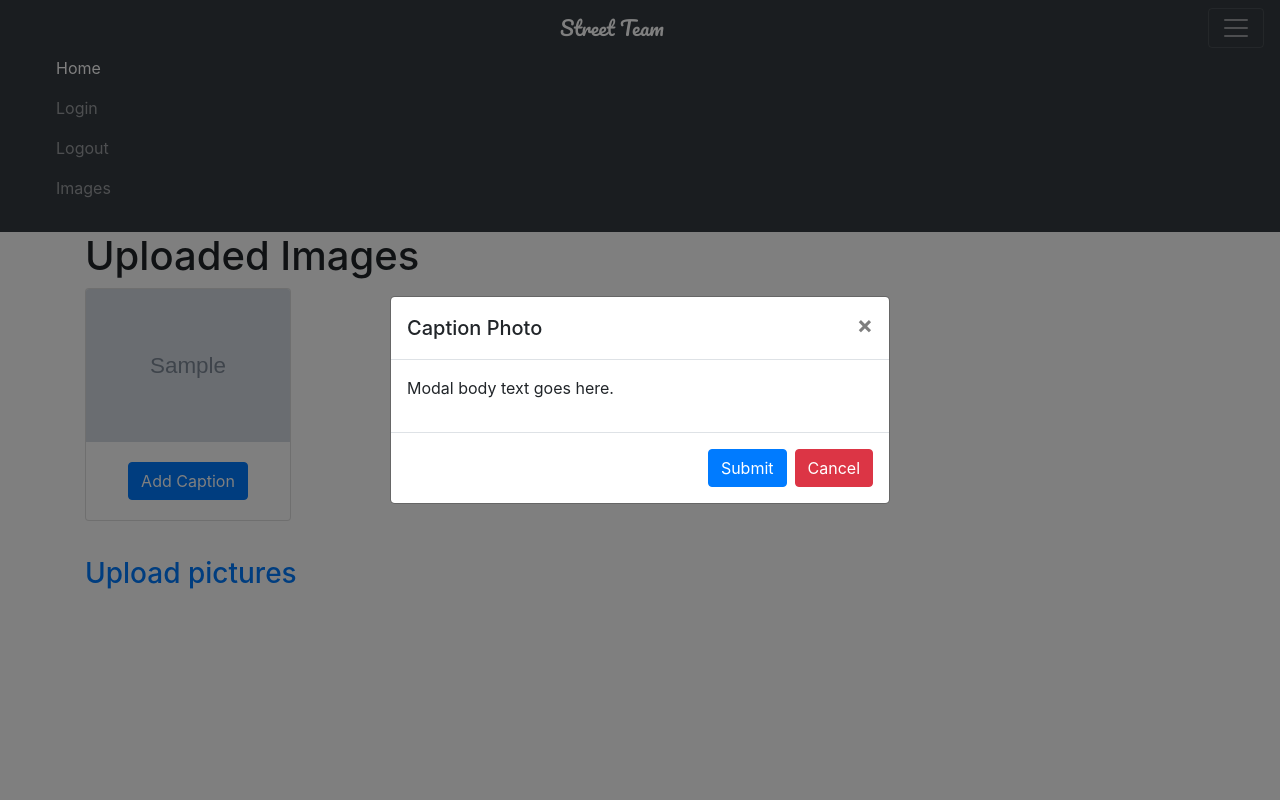
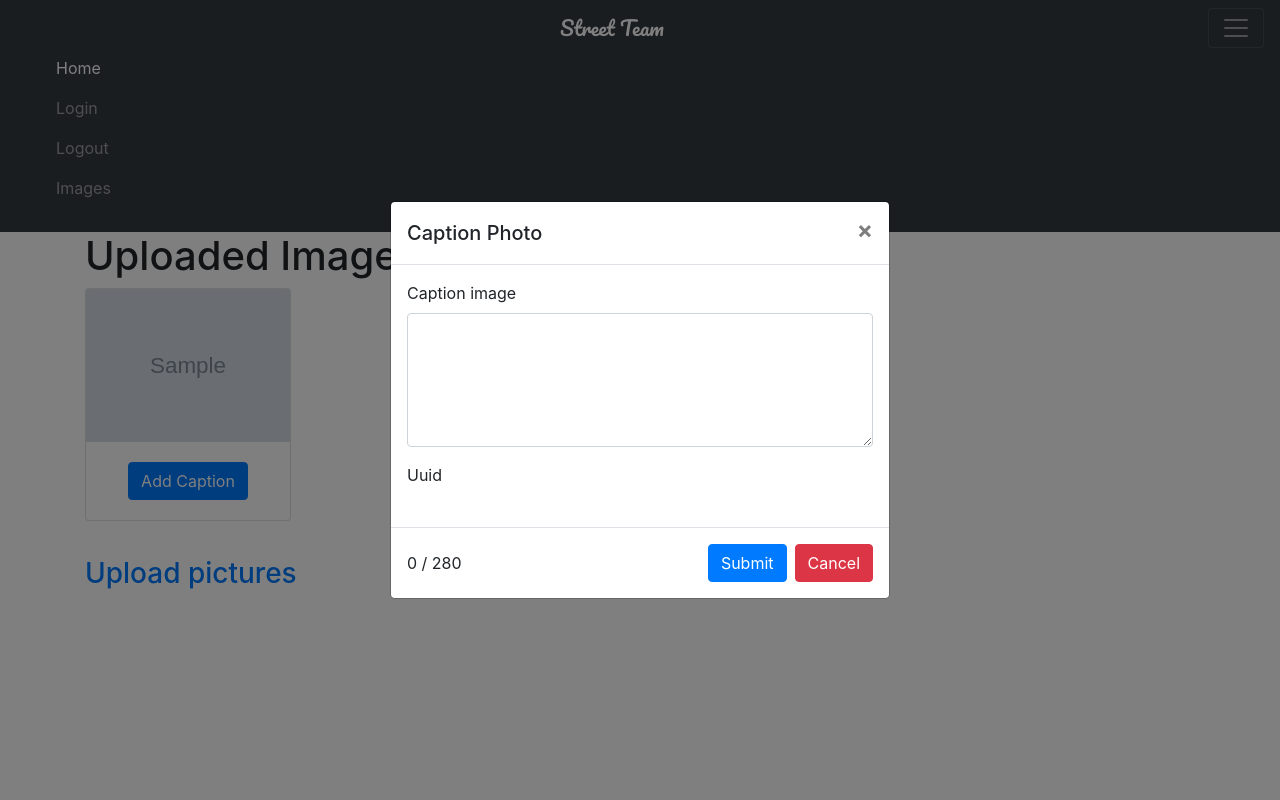
Before and after one commit to alysivji/street-team, a Django app: template streetteam/apps/mediahub/templates/list.html in a window 1280 px wide, after a click on "Add Caption". Run offline with Django 3.2, Linux system fonts and the light colour scheme; tables that the repository leaves empty hold one stand-in row (values such as "Sample post"); the template is opened without the code that fills it: values that come from a table or form of the project are taken from there, most other values are stand-ins (such as "Sample title", 1, 10 or a date in 2020); grey boxes marked "Sample" are stand-in pictures; parts of the project's set-up code (start-up, migrations or seed data) failed here and were passed over; some libraries are stand-ins or nearby versions.

Commit message:
get forms looking nicer

```diff
--- a/requirements.txt
+++ b/requirements.txt
@@ -8,6 +8,7 @@ appdirs==1.4.3            # via black
 asgiref==3.2.3            # via django
 atomicwrites==1.3.0       # via pytest
 attrs==19.3.0             # via black, pytest
+beautifulsoup4==4.9.0     # via django-bootstrap4
 black==19.10b0
 boto3==1.10.14
 botocore==1.13.50         # via boto3, s3transfer
@@ -19,6 +20,7 @@ defusedxml==0.6.0         # via python3-openid, social-auth-core
 dj-database-url==0.5.0
 django-admin-honeypot==1.1.0
 django-appconf==1.0.4
+django-bootstrap4==1.1.1
 django-debug-toolbar==2.1
 git+https://github.com/alysivji/django-fsm-log.git@1.7.0#egg=django-fsm-log==1.7.0
 django-fsm==2.7.0
@@ -62,6 +64,7 @@ s3transfer==0.2.1         # via boto3
 six==1.12.0               # via faker, packaging, python-dateutil, social-auth-app-django, social-auth-core, twilio
 social-auth-app-django==3.1.0
 social-auth-core==3.2.0
+soupsieve==2.0.1          # via beautifulsoup4
 sqlparse==0.3.0           # via django, django-debug-toolbar
 text-unidecode==1.3       # via faker
 toml==0.10.0              # via black
--- a/streetteam/apps/mediahub/forms.py
+++ b/streetteam/apps/mediahub/forms.py
@@ -31,4 +31,21 @@ class CropImageParametersForm(forms.Form):
 
 
 class CaptionImageForm(forms.Form):
-    caption = forms.CharField(label="Caption image", widget=forms.Textarea(attrs={"id": "imageCaption"}))
+    caption = forms.CharField(
+        label="Caption image", widget=forms.Textarea(attrs={"id": "imageCaption", "placeholder": "", "rows": 5})
+    )
+    uuid = forms.CharField(widget=forms.TextInput(attrs={"id": "modalUuid", "hidden": True}))
+
+    def clean_caption(self):
+        # check to make sure tweet is less than 280 characters
+        pass
+
+    # def clean(self):
+    #     from .models import UploadedImage
+
+    #     cleaned_data = super().clean()
+    #     uuid = cleaned_data["uuid"]
+    #     image = UploadedImage.objects.filter(uuid=uuid)
+    #     if not image:
+    #         raise forms.ValidationError("Not a valid image")
+    #     return image
--- a/streetteam/apps/mediahub/templates/list.html
+++ b/streetteam/apps/mediahub/templates/list.html
@@ -1,5 +1,6 @@
 {% extends "base.html" %}
 {% load static %}
+{% load bootstrap4 %}
 
 {% block title %}View Images{% endblock %}
 
@@ -46,12 +47,18 @@
         </button>
       </div>
       <div class="modal-body">
-        <!-- TODO Add a form here -->
-        <p>Modal body text goes here.</p>
+        <form method="post" action="/image/caption">
+          {% csrf_token %}
+          {% bootstrap_form caption_image_form show_label=False %}
+          <!-- TODO validation on uuid, where does it show up? -->
+        </form>
       </div>
       <div class="modal-footer">
-        <!-- on the left side we want a count -->
-        <button type="button" class="btn btn-primary">Submit</button>
+        <div class="mr-auto">
+          <div id="captionCharacterCount" class="float-left">0</div>
+          <div id="captionCharacterCount" class="float-left">&nbsp;/ 280</div>
+        </div>
+        <button type="button" class="btn btn-primary" id="modalSubmit">Submit</button>
         <button type="button" class="btn btn-danger" data-dismiss="modal">Cancel</button>
       </div>
     </div>
@@ -62,21 +69,23 @@
   {% for picture in object_list %}
   <div class="card" width=100>
     <div class="box">
-      <img class="card-img-top img-fluid {{ "" }}" src="{{ picture.image.url }}" alt="Card image cap">
+      <!-- TODO add class for submitted -->
+      <img class="card-img-top img-fluid" src="{{ picture.image.url }}" alt="Card image cap">
       <!-- <div class="text">
         <p>Submitted</p>
       </div> -->
     </div>
     <div class="card-body text-center">
       <div class="button-group">
-        <button type="button" class="btn btn-primary" data-toggle="modal" data-target="#exampleModal">Add
+        <button type="button" class="btn btn-primary" data-toggle="modal" data-target="#exampleModal" st-image-uuid="{{ picture.uuid }}">Add
           Caption</button>
         <!-- TODO modify caption for submitted -->
       </div>
     </div>
   </div>
   {% empty %}
-  <p>No picture yet.</p>
+  <!-- TODO add a link that takes us to the upload page -->
+  <p>Upload a picture.</p>
   {% endfor %}
 </div>
 
@@ -84,8 +93,8 @@
 
 <script>
   $('#exampleModal').on('show.bs.modal', event => {
-    console.log(event);
-    console.log(event.relatedTarget);
+    const uuid = event.relatedTarget.getAttribute("st-image-uuid");
+    document.getElementById("modalUuid").value = uuid;
   });
 </script>
 
--- a/streetteam/apps/mediahub/views.py
+++ b/streetteam/apps/mediahub/views.py
@@ -35,6 +35,12 @@ class UploadedImagesListView(ListView):
     paginate_by = 10  # if pagination is desired
     template_name = "list.html"
 
+    def get_context_data(self, **kwargs):
+        context = {}
+        context["caption_image_form"] = CaptionImageForm()
+        context.update(kwargs)
+        return super().get_context_data(**context)
+
 
 class CropImageDetailView(DetailView):
 
--- a/streetteam/streetteam/settings.py
+++ b/streetteam/streetteam/settings.py
@@ -49,6 +49,7 @@ INSTALLED_APPS = [
     "django_fsm",  # declarative state management for django models
     "django_fsm_log",  # audit log for django fsm changes
     "admin_honeypot",  # fake Django Admin login screen to capture unauthorized access
+    "bootstrap4",  # bootstrap integration with Django (used for forms)
     # internal
     "apps.debug",
     "apps.mediahub",
```
Also changed, not shown: 1 other file.
